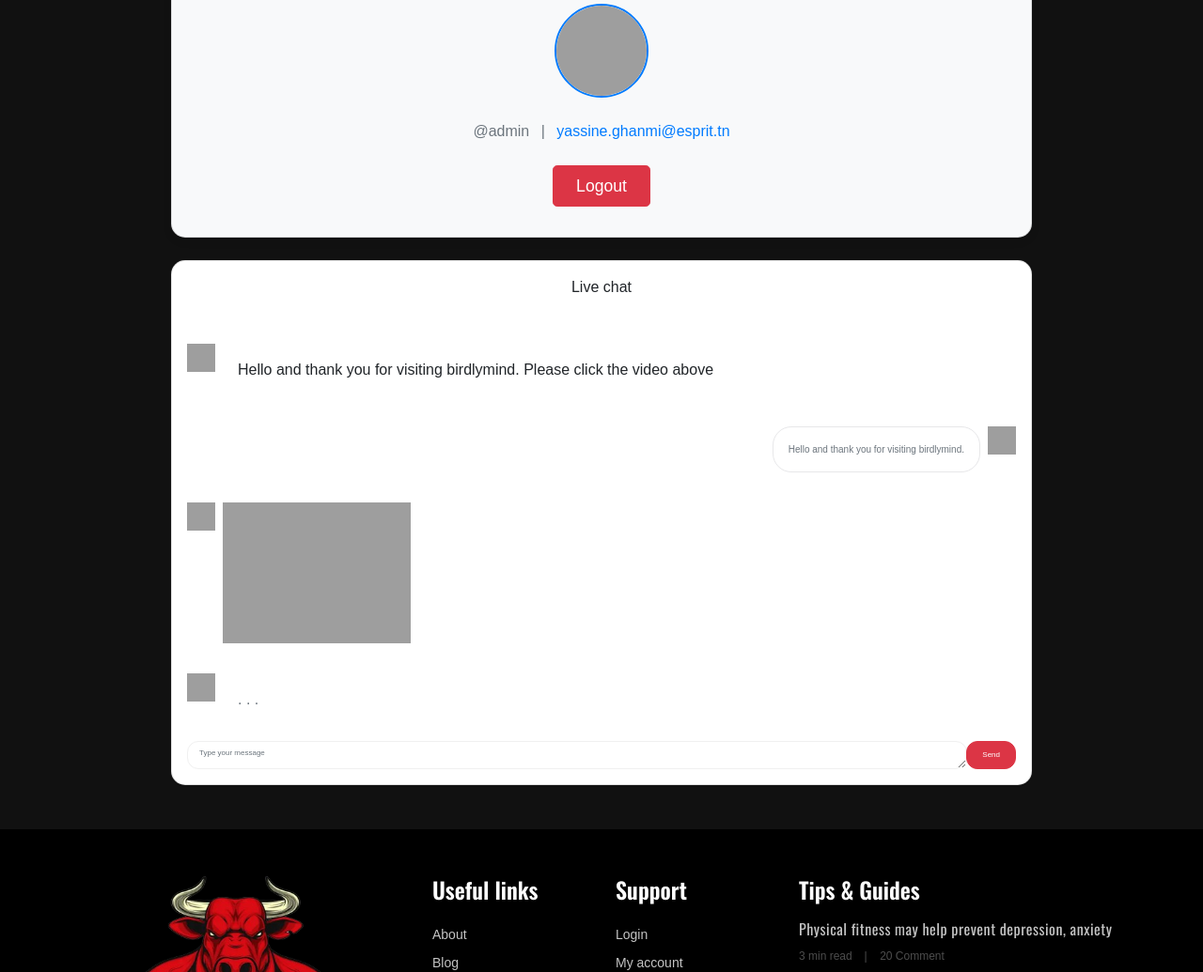
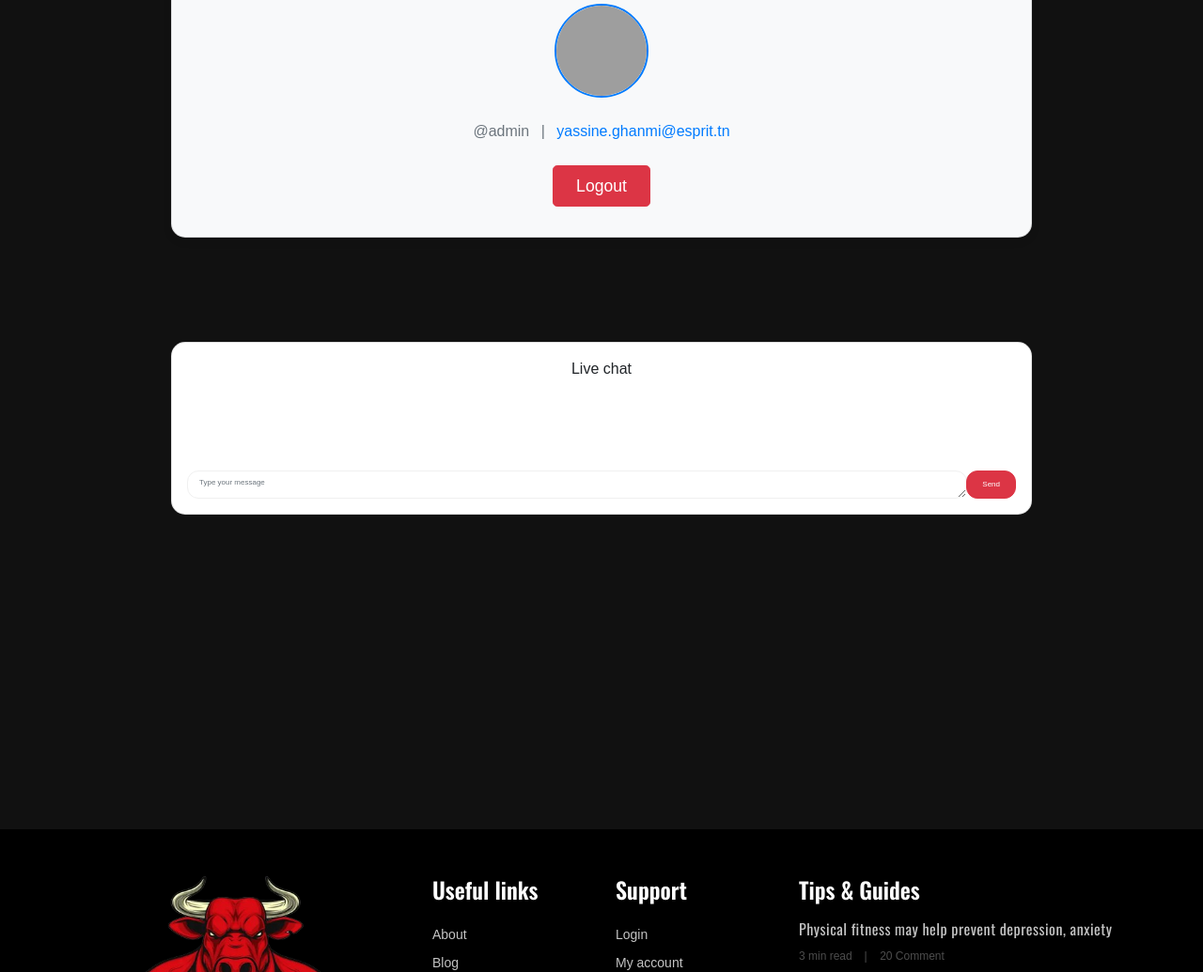
Before and after one commit to yassineghanmi/Inshape, a Django app: page /accounts/profile/ in a window 1280 px wide. Shown: the part 317-1352 px from the top of the page at 94% size. Run offline with Django 5.2, Linux system fonts and the light colour scheme; a user stored in the database is signed in; some libraries are stand-ins or nearby versions; some web fonts are replaced; grey boxes are pictures that could not be loaded.

Commit message:
Chatbot Ui

```diff
--- a/gym_project/urls.py
+++ b/gym_project/urls.py
@@ -48,5 +48,7 @@ urlpatterns = [
     path('accounts/register/', registration_view, name='register'),
     path("accounts/profile/", profile, name="profile"),
 
+   path('getResponse', views.getResponse, name='getResponse'),
+
 
 ]
--- a/gym_project/views.py
+++ b/gym_project/views.py
@@ -3,7 +3,9 @@ from django.contrib.auth.models import User
 from django.contrib.auth.forms import UserCreationForm
 from django.contrib.auth import login
 from django import forms
+from django.http import HttpResponse
 
+from chatterbot import ChatBot
 
 class RegistrationForm(UserCreationForm):
     email = forms.EmailField(required=True)
@@ -62,3 +64,8 @@ def contact(request):
 
 def profile(request):
     return render(request, 'profile.html')
+
+def getResponse(request):
+    userMessage = request.GET.get('userMessage')  # Corrected request.GET
+    # For now, just echo back the user's message as a simple response
+    return HttpResponse(userMessage)
--- a/templates/profile.html
+++ b/templates/profile.html
@@ -57,37 +57,30 @@
                                             <div class="d-flex flex-row justify-content-center p-3 adiv text-black">
                                                 <span class="pb-3">Live chat</span>
                                             </div>
-                                            <div class="d-flex flex-row p-3">
-                                                <img src="https://img.icons8.com/color/48/000000/circled-user-female-skin-type-7.png" width="30" height="30">
-                                                <div class="chat ml-2 p-3">Hello and thank you for visiting birdlymind. Please click the video above</div>
-                                            </div>
 
-                                            <div class="d-flex flex-row justify-content-end p-3">
-                                                <div class="bg-white mr-2 p-3" style="border: 1px solid #E7E7E9; font-size: 10px; border-radius: 20px;">
-                                                    <span class="text-muted">Hello and thank you for visiting birdlymind.</span>
-                                                </div>
-                                                <img src="https://img.icons8.com/color/48/000000/circled-user-male-skin-type-7.png" width="30" height="30">
+                                            <div id="chatbot" class="d-flex flex-column">
+                                                <!-- User messages will be appended here -->
                                             </div>
 
                                             <div class="d-flex flex-row p-3">
-                                                <img src="https://img.icons8.com/color/48/000000/circled-user-female-skin-type-7.png" width="30" height="30">
+                                                {% comment %} <img src="https://img.icons8.com/color/48/000000/circled-user-female-skin-type-7.png" width="30" height="30">
                                                 <div class="myvideo ml-2">
                                                     <img src="https://imgur.com/GOxU1jx.png" width="200">
-                                                </div>
+                                                </div> {% endcomment %}
                                             </div>
 
                                             <div class="d-flex flex-row p-3">
-                                                <img src="https://img.icons8.com/color/48/000000/circled-user-female-skin-type-7.png" width="30" height="30">
+                                                {% comment %} <img src="https://img.icons8.com/color/48/000000/circled-user-female-skin-type-7.png" width="30" height="30">
                                                 <div class="chat ml-2 p-3">
                                                     <span class="text-muted dot">. . .</span>
-                                                </div>
+                                                </div> {% endcomment %}
                                             </div>
 
                                             <div class="form-group px-3">
                                                 <div class="input-group">
-                                                    <textarea class="form-control" rows="1" placeholder="Type your message" style="border-radius: 12px; border: 1px solid #F0F0F0; font-size: 8px;"></textarea>
+                                                    <textarea id="textInput" class="form-control" rows="1" placeholder="Type your message" style="border-radius: 12px; border: 1px solid #F0F0F0; font-size: 8px;"></textarea>
                                                     <div class="input-group-append">
-                                                        <button class="btn btn-danger" type="button" style="border-radius: 12px; padding: 0.5rem 1rem; font-size: 8px;">
+                                                        <button id="buttonInput" class="btn btn-danger" type="button" style="border-radius: 12px; padding: 0.5rem 1rem; font-size: 8px;">
                                                             Send
                                                         </button>
                                                     </div>
@@ -114,5 +107,47 @@
         </div>
     </div>
 </section>
+{% block scripts %}
+    <script src="https://code.jquery.com/jquery-3.7.1.js" integrity="sha256-eKhayi8LEQwp4NKxN+CfCh+3qOVUtJn3QNZ0TciWLP4=" crossorigin="anonymous"></script>
+
+    <script>
+        function getUserResponse() {
+            var userText = $('#textInput').val();
+            if (userText.trim() !== "") { // Check if input is not empty
+                var userHTML = `
+                    <div class="d-flex flex-row justify-content-end p-3">
+                        <div class="bg-white mr-2 p-3" style="border: 1px solid #E7E7E9; font-size: 10px; border-radius: 20px;">
+                            <span class="text-muted">${userText}</span>
+                        </div>
+                        <img src="https://img.icons8.com/color/48/000000/circled-user-male-skin-type-7.png" width="30" height="30">
+                    </div>`;
+                $('#textInput').val(""); // Clear input field
+                $('#chatbot').append(userHTML); // Append user message
+
+                // Make AJAX request to the Django view
+                $.get('/getResponse', { userMessage: userText }).done(function (data) {
+                    var botHTML = `
+                        <div class="d-flex flex-row p-3">
+                            <img src="https://img.icons8.com/color/48/000000/circled-user-female-skin-type-7.png" width="30" height="30">
+                            <div class="bg-light ml-2 p-3" style="border-radius: 20px;">
+                                <span class="text-muted">${data}</span>
+                            </div>
+                        </div>`;
+                    $('#chatbot').append(botHTML); // Append bot response
+                }).fail(function () {
+                    alert('Error: Could not get response from server.');
+                });
+            }
+        }
+
+        $(document).ready(function () {
+            $('#buttonInput').on('click', function () {
+                getUserResponse(); // Call function on button click
+            });
+        });
+
+    </script>
+{% endblock %}
+
 
 {% endblock %}
```
